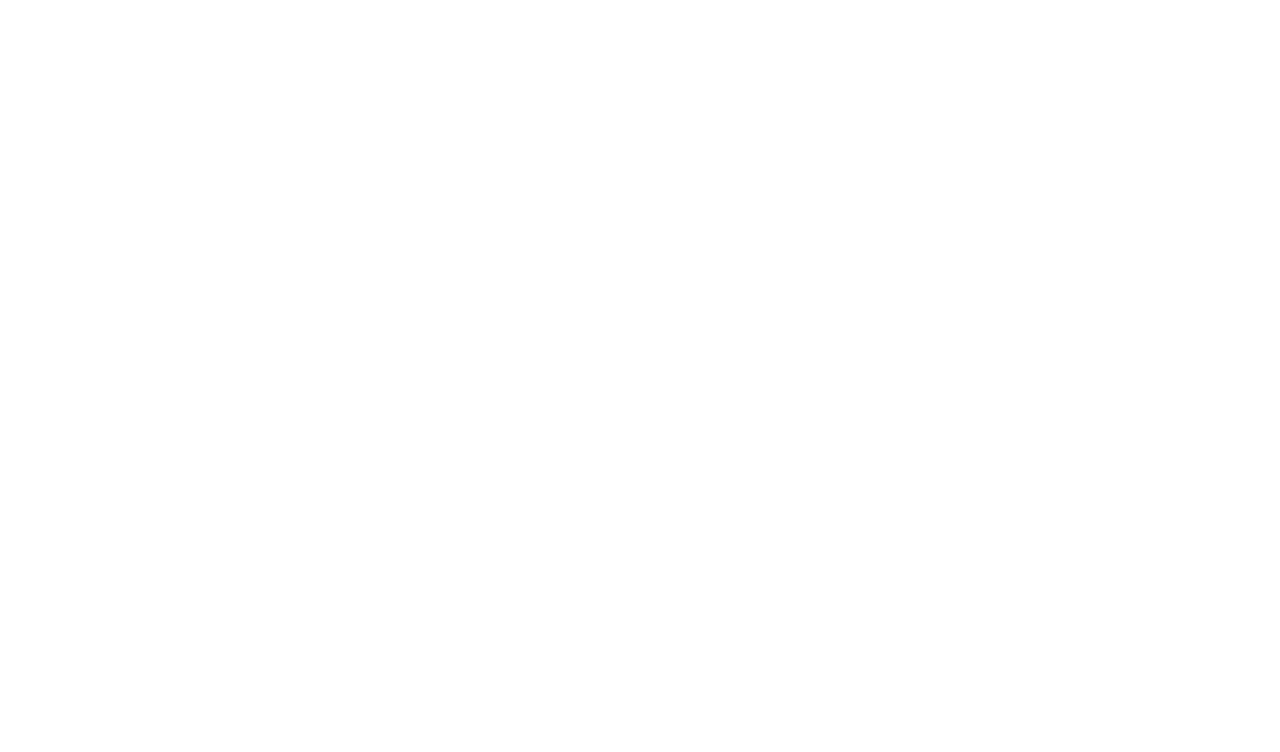
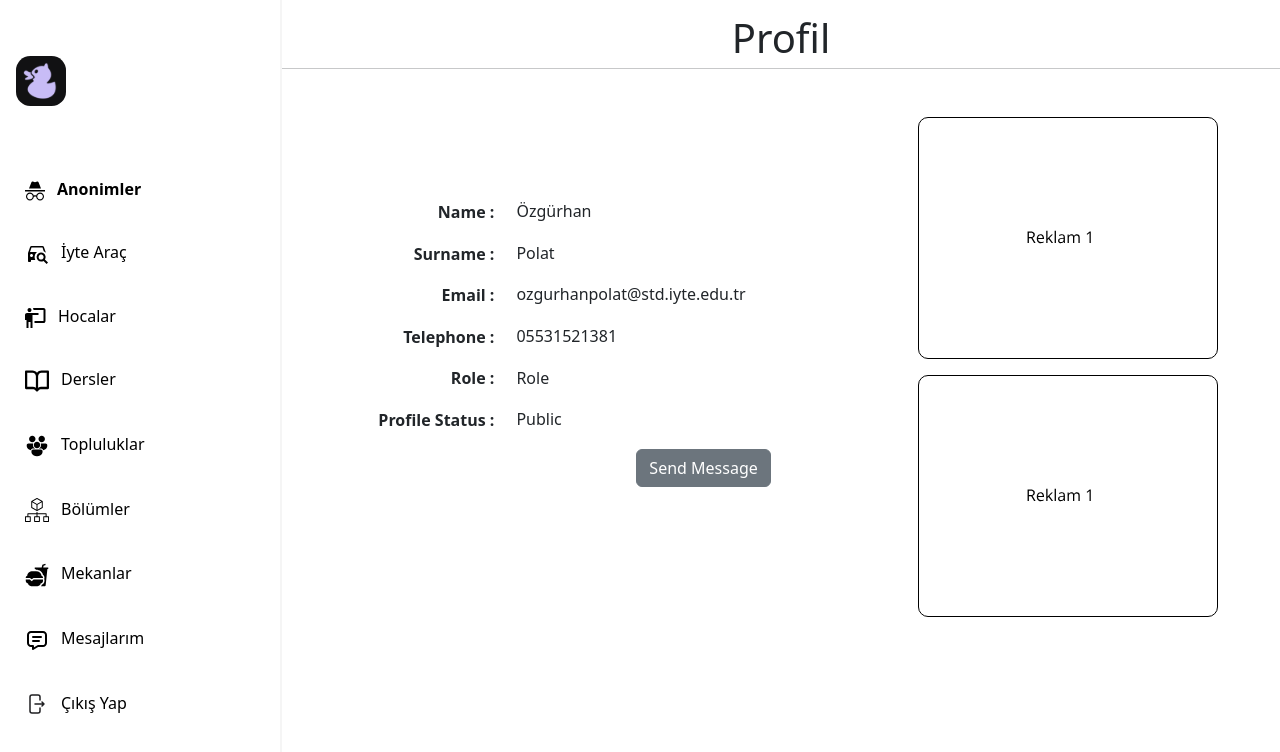
Before and after one commit to polat-code/iytechli_front_end_v1, a React (Create React App) app: page /user-profile-public in a window 1280 px wide. Before the commit this address had no page. Shown: the top 752 px of the page. Built offline with nearby package versions, Linux system fonts and the light colour scheme.

Commit message:
userProfilePublic is added

```diff
--- a/src/App.js
+++ b/src/App.js
@@ -13,6 +13,7 @@
 import SoonPage from "./components/SoonPage/SoonPage";
 import Login from "./components/Login/Login";
 import Signup from "./components/Signup/Signup";
+import UserProfilePublic from "./components/UserProfilePublic/UserProfilePublic";
 
 function App() {
   // Fake data injection
@@ -54,6 +55,7 @@
       <Route path="/iyte-car" element={<SoonPage pageName={"İyte Araç"} />} />
       <Route path="/login" element={<Login />} />
       <Route path="/signup" element={<Signup />} />
+      <Route path="/user-profile-public" element={<UserProfilePublic />} />
     </Routes>
   );
 }
--- /dev/null
+++ b/src/components/UserProfilePublic/UserProfilePublic.css
@@ -0,0 +1,47 @@
+html,body{
+    height: 100%;
+    font-family: 'Open Sans', sans-serif;
+    font-weight: 400;
+    line-height: 1.4;
+}
+
+/* For main content */
+.form-group-row {
+    display: flex;
+    flex-wrap: nowrap;
+    align-items: center;
+    margin-bottom: 0.5rem;
+  }
+  .form-group-row label {
+    flex: 0 0 40%;
+    text-align: right;
+    margin-right: 10px;
+  }
+  .form-group-row .input-group {
+    flex: 0 0 60%;
+  }
+  .btn-group {
+    display: flex;
+    justify-content: flex-end;
+  }
+
+/* Role CSS */
+.form-group-row label {
+    margin-right: 22px;
+    flex: 0 0 48%;
+}
+
+@media (min-width: 768px) {
+    .form-group-row label {
+        margin-right: 22px;
+        flex: 0 0 30%;
+    }
+}
+
+.form-group-row .input-group {
+    margin-bottom: 0.3rem;
+}
+
+.normal-text {
+    margin-bottom: 0.3rem;
+}
--- /dev/null
+++ b/src/components/UserProfilePublic/UserProfilePublic.js
@@ -0,0 +1,131 @@
+import React, { useState } from "react";
+import "./UserProfilePublic.css";
+import MainContainer from "../MainContainer/MainContainer";
+import Sidebar from "../Sidebar/Sidebar";
+import ContentContainer from "../ContentContainer/ContentContainer";
+import PageTitle from "../PageTitle/PageTitle";
+import Advertisement from "../Advertisement/Advertisement";
+
+function UserProfilePublic() {
+  const [isSidebarOpen, setIsSidebarOpen] = useState(false);
+  const toggleSidebar = () => {
+    setIsSidebarOpen(!isSidebarOpen);
+  };
+
+  return (
+    <>
+      <MainContainer>
+        <Sidebar
+          email={"ozgurhanpolat@std.iyte.edu.tr"}
+          name={"Özgürhan"}
+          surname={"Polat"}
+          isOpen={isSidebarOpen}
+        />
+        <div
+          className="vertical-line"
+          style={{ width: "2px", backgroundColor: "#F5F5F5" }}
+        ></div>
+        <ContentContainer>
+          <PageTitle pageName={"Profil"} toggleSidebar={toggleSidebar} />
+
+          <hr style={{ margin: "0px" }}></hr>
+          {/* Main */}
+          <div className="d-flex flex-column flex-lg-row justify-content-lg-around align-items-center mt-lg-0 mt-4">
+            {/* Content */}
+            <div className="w-50">
+              <form>
+                {/* Name Field */}
+                <div className="form-group-row flex-sm-row flex-column">
+                  <label for="name" class="form-label fw-bold">
+                    Name :
+                  </label>
+                  <div className="input-group justify-content-sm-start justify-content-center">
+                    <span type="text" id="role" className="normal-text">
+                      Özgürhan
+                    </span>
+                  </div>
+                </div>
+
+                {/* Surname Field */}
+                <div className="form-group-row flex-sm-row flex-column">
+                  <label for="surname" class="form-label fw-bold">
+                    Surname :
+                  </label>
+                  <div className="input-group justify-content-sm-start justify-content-center">
+                    <span type="text" id="role" className="normal-text">
+                      Polat
+                    </span>
+                  </div>
+                </div>
+
+                {/* Email Field */}
+                <div className="form-group-row flex-sm-row flex-column">
+                  <label for="email" class="form-label fw-bold">
+                    Email :
+                  </label>
+                  <div className="input-group justify-content-sm-start justify-content-center">
+                    <span type="text" id="email" className="normal-text">
+                      ozgurhanpolat@std.iyte.edu.tr
+                    </span>
+                  </div>
+                </div>
+
+                {/* Telephone Field */}
+                <div className="form-group-row flex-sm-row flex-column">
+                  <label for="telephone" class="form-label fw-bold">
+                    Telephone :
+                  </label>
+                  <div class="input-group justify-content-sm-start justify-content-center">
+                    <span type="text" id="telephone" className="normal-text">
+                      05531521381
+                    </span>
+                  </div>
+                </div>
+
+                {/* Role Field */}
+                <div className="form-group-row flex-sm-row flex-column">
+                  <label for="role" class="form-label fw-bold">
+                    Role :
+                  </label>
+                  <div class="input-group justify-content-sm-start justify-content-center">
+                    <span type="text" id="role" className="normal-text">
+                      Role
+                    </span>
+                  </div>
+                </div>
+
+                {/* Profile Status Dropdown */}
+                <div className="form-group-row flex-sm-row flex-column">
+                  <label for="role" class="form-label fw-bold">
+                    Profile Status :
+                  </label>
+                  <div class="input-group justify-content-sm-start justify-content-center">
+                    <span type="text" id="role" className="normal-text">
+                      Public
+                    </span>
+                  </div>
+                </div>
+
+                {/* Buttons */}
+              </form>
+              <div className="d-flex justify-content-end align-items-end button-space">
+                <button className="btn rounded btn-secondary me-lg-5 m-0">
+                  Send Message
+                </button>
+              </div>
+            </div>
+
+            {/* Content END */}
+
+            {/* Reklam */}
+            <Advertisement />
+            {/* Reklam END */}
+          </div>
+          {/* Main END */}
+        </ContentContainer>
+      </MainContainer>
+    </>
+  );
+}
+
+export default UserProfilePublic;
```
